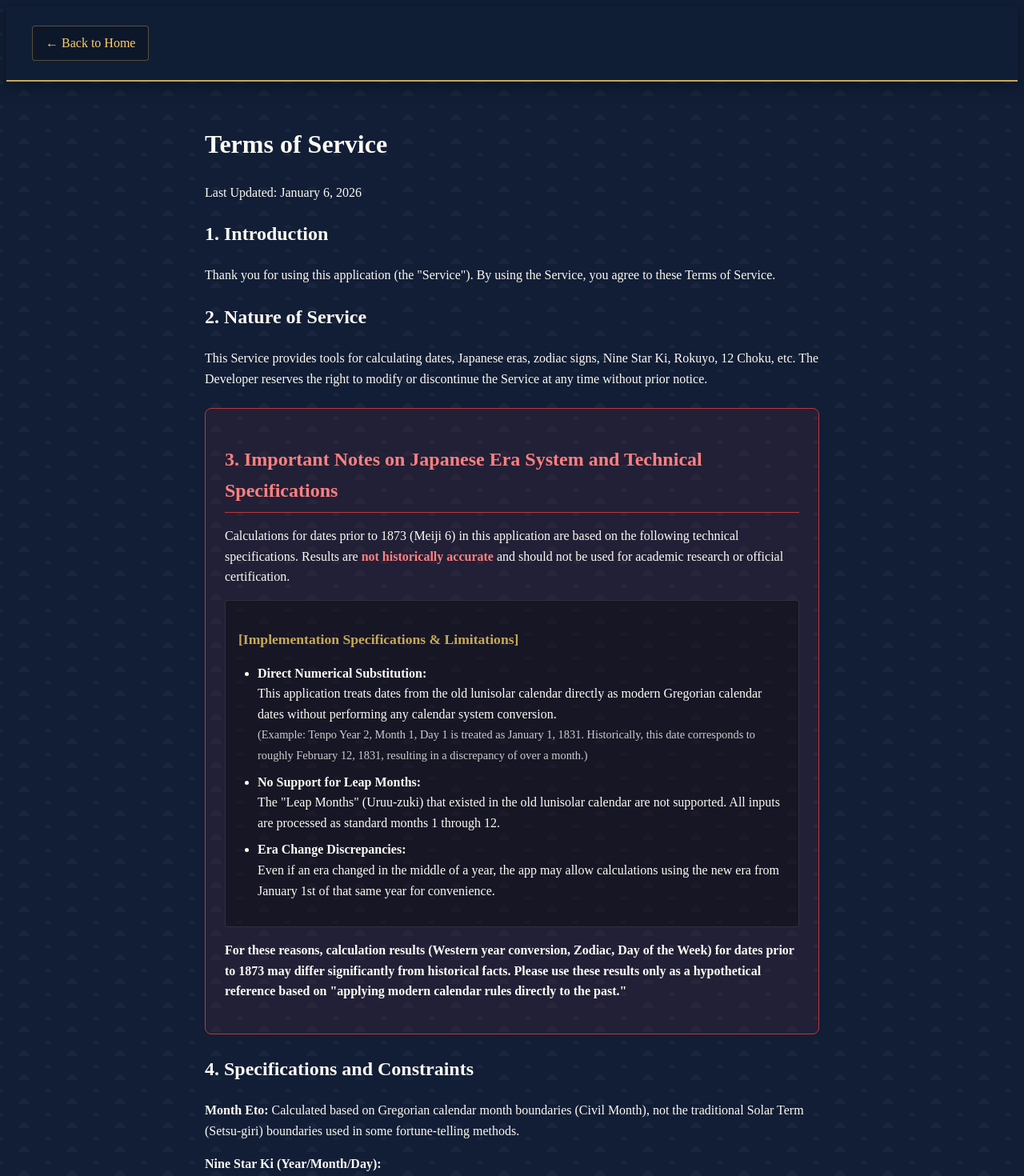
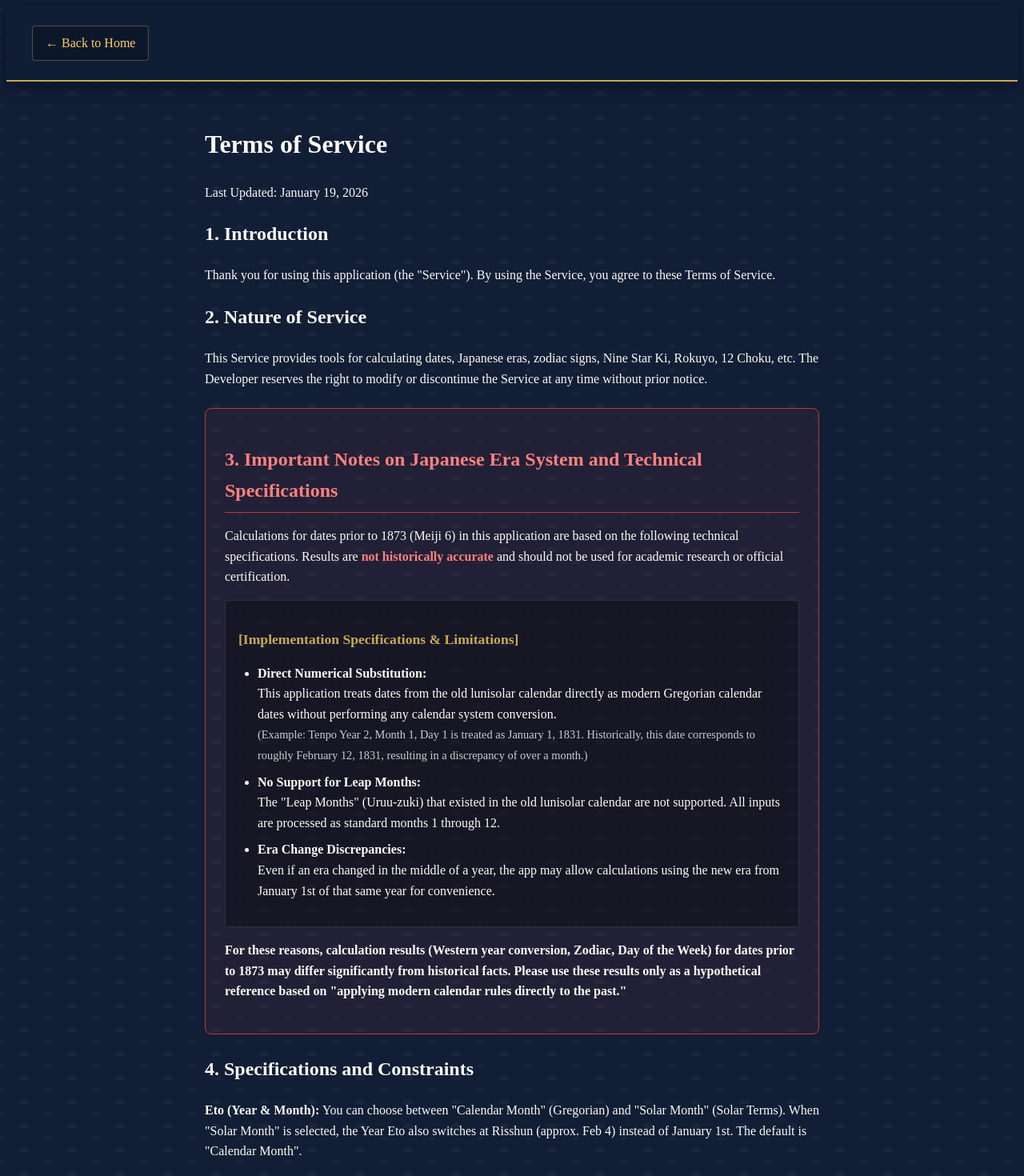
Before and after one commit to ken-mro/japanese-calendar-tool, a Next.js app: page /terms in a window 1280 px wide. Shown: the top 1470 px of the page at 80% size. Built offline with nearby package versions, Linux system fonts and the light colour scheme; no server answers.

Commit message:
docs: update Terms of Service with Eto calculation details

```diff
--- a/src/app/terms/TermsContent.tsx
+++ b/src/app/terms/TermsContent.tsx
@@ -21,7 +21,7 @@ export default function TermsContent() {
         {language === "ja" ? (
           <div className="terms-content">
             <h1>利用規約</h1>
-            <p className="last-updated">最終更新日: 2026年1月12日</p>
+            <p className="last-updated">最終更新日: 2026年1月19日</p>
 
             <section>
               <h2>1. はじめに</h2>
@@ -127,8 +127,8 @@ export default function TermsContent() {
             <section>
               <h2>4. 各種計算の仕様と制約事項</h2>
               <p>
-                <strong>干支（月干支）:</strong>{" "}
-                月干支については、占いなどで用いられる伝統的な「節切り（二十四節気）」ではなく、現代の「新暦（グレゴリオ暦）」の月区切りに基づいて算出する方式を採用しています。
+                <strong>干支（年・月）:</strong>{" "}
+                「暦月（グレゴリオ暦）」と「節月（二十四節気）」を選択できます。節月を選択した場合、月の干支だけでなく、年の干支も立春（通常2月4日頃）を区切りとして切り替わります。デフォルトでは「暦月」が選択されています。
               </p>
               <p>
                 <strong>九星（年・月・日）:</strong> <br />・
@@ -165,7 +165,7 @@ export default function TermsContent() {
         ) : (
           <div className="terms-content">
             <h1>Terms of Service</h1>
-            <p className="last-updated">Last Updated: January 6, 2026</p>
+            <p className="last-updated">Last Updated: January 19, 2026</p>
 
             <section>
               <h2>1. Introduction</h2>
@@ -289,10 +289,7 @@ export default function TermsContent() {
             <section>
               <h2>4. Specifications and Constraints</h2>
               <p>
-                <strong>Month Eto:</strong> Calculated based on Gregorian
-                calendar month boundaries (Civil Month), not the traditional
-                Solar Term (Setsu-giri) boundaries used in some fortune-telling
-                methods.
+                <strong>Eto (Year & Month):</strong> You can choose between "Calendar Month" (Gregorian) and "Solar Month" (Solar Terms). When "Solar Month" is selected, the Year Eto also switches at Risshun (approx. Feb 4) instead of January 1st. The default is "Calendar Month".
               </p>
               <p>
                 <strong>Nine Star Ki (Year/Month/Day):</strong>
```
